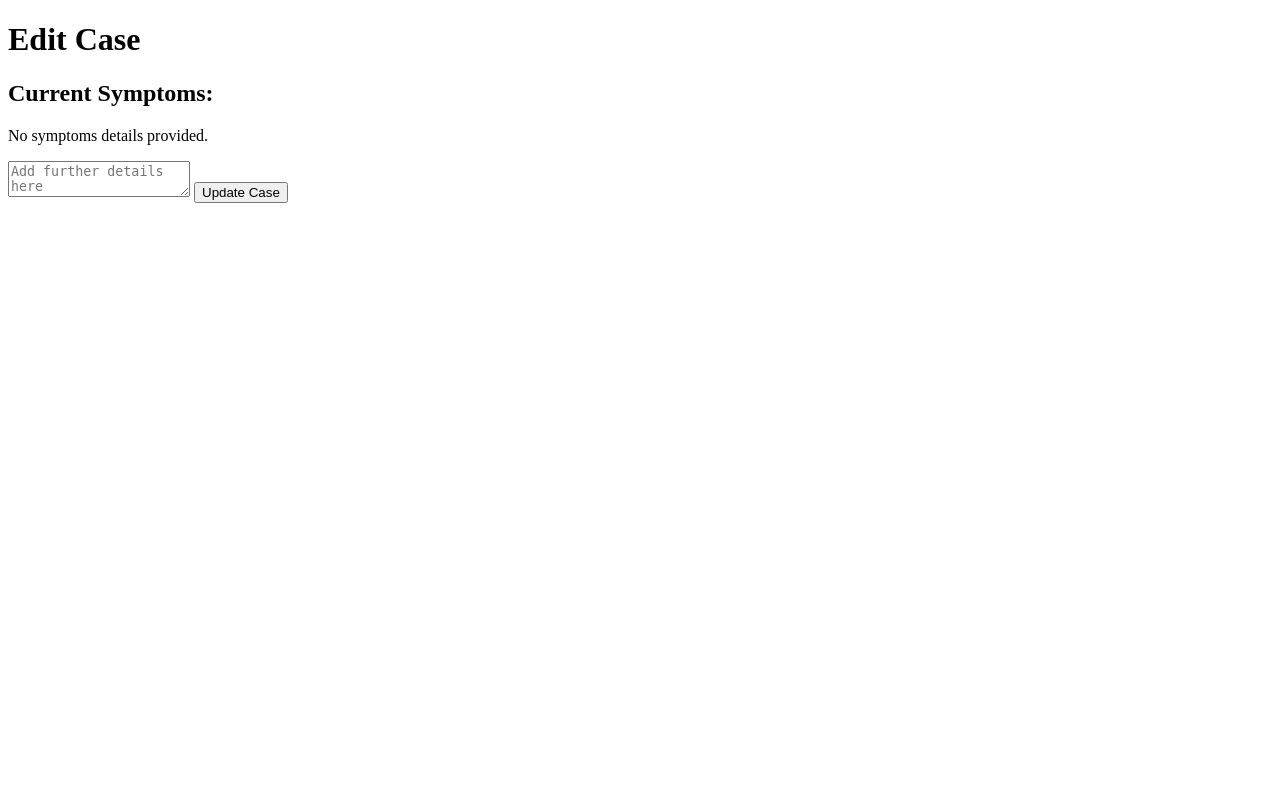
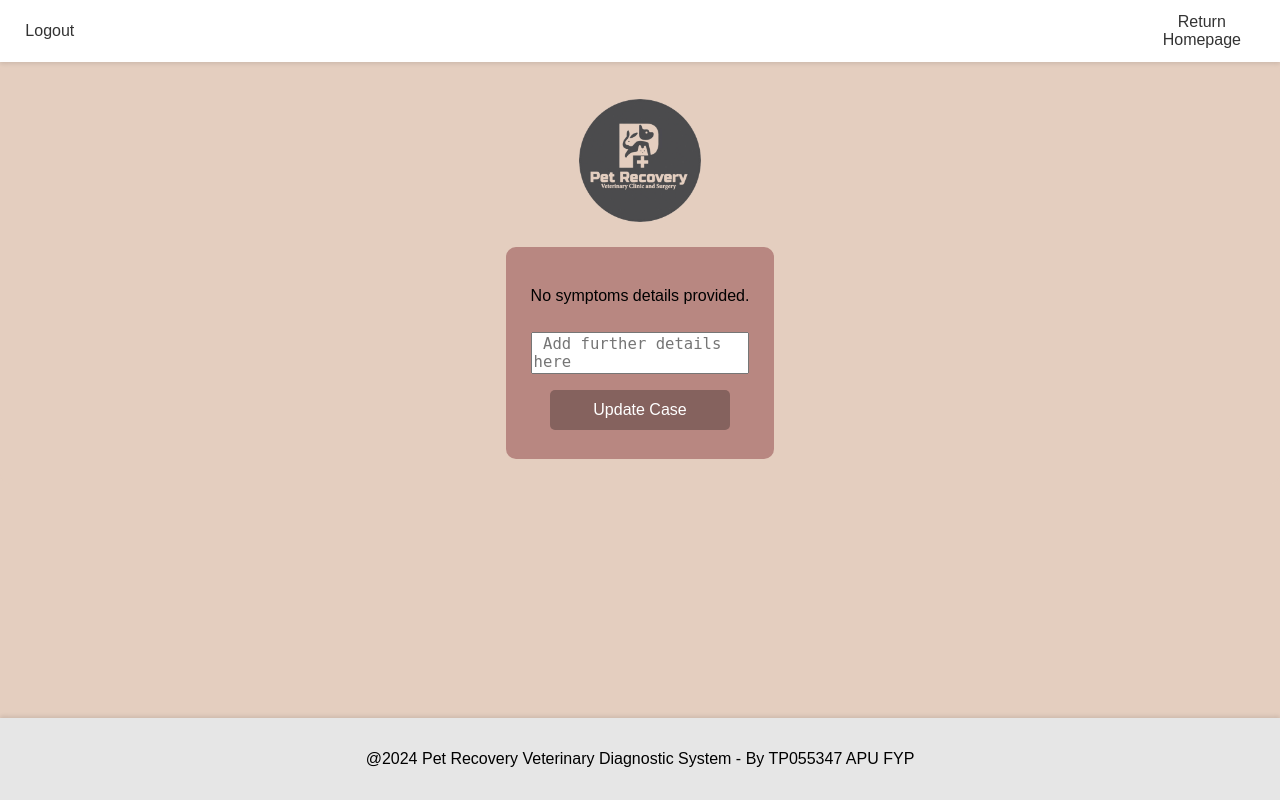
Before and after one commit to Weixin07/PR-Veterinary-Diagnosis-System, a Flask app: template templates/edit_case.html in a window 1280 px wide. Run offline with Flask 3, Linux system fonts and the light colour scheme; the template is opened without the code that fills it, so the values that code supplies are empty.

Commit message:
editcase design success

```diff
--- a/static/style.css
+++ b/static/style.css
@@ -23,16 +23,17 @@ body {
 /* Header styles */
 .header {
     background-color: #FFFFFF;
-    padding: 1%; /* Flexible padding based on the width of the screen */
-    position: fixed;
+    position: relative; /* Removed 'fixed' to keep it in the flow of the document */
+    width: 100%; /* Full width */
     top: 0;
-    left: 0;
-    right: 0; /* Ensure full width */
     box-shadow: 0 2px 4px rgba(0, 0, 0, 0.1);
     display: flex;
     justify-content: space-between; /* Space between logout link and navigation */
     align-items: center;
-    z-index: 1000;
+    padding: 1%; /* This will ensure that padding is included in height calculation */
+    clear: both; /* Clear any floats */
+    z-index: 2;
+    margin-bottom: -3%; /* Push footer to the bottom */
 }
 
 /* Styles for logout link */
@@ -311,3 +312,46 @@ label {
     height: 85vh; /* This will take the full height of the viewport */
     box-sizing: border-box; /* Make sure padding doesn't affect the final width/height */
 }
+
+/* Styles specific for edit_case page */
+.edit-case {
+    /* Add the same styling as .veterinarian but for edit-case */
+    width: fit-content;
+    margin: auto; /* Center the container on the page */
+    padding: 2%;
+    background-color: #B88781; /* You can choose a different color if you like */
+    border-radius: 10px;
+    display: flex;
+    flex-direction: column;
+    align-items: center;
+    box-sizing: border-box; /* Make sure padding doesn't affect the final width/height */
+}
+
+/* Textarea adjustments to match input fields */
+.case-textarea {
+    margin-top: 5%;
+    display: flex; /* Aligns children (label and input) in a row */
+    align-items: center; /* Centers children vertically */
+    margin-bottom: 2%; /* Space between each input field container */
+    width: 100%; /* Make input field take up the entire width of .login-box */
+    font-size: larger;
+    resize: none;
+}
+
+.case-textarea:focus {
+    outline: none;
+    border-color: #B88781; /* Highlight color on focus */
+}
+
+.symptom-list {
+    list-style: none;
+    width: 100%; /* Match the case-container width */
+    padding: 0;
+    margin: 0; /* Removes default margin */
+}
+
+.symptom-item {
+    padding: 2%; /* Padding inside each item */
+    color: #fff; /* Dark text for readability */
+    font-size: larger;
+}
--- a/templates/edit_case.html
+++ b/templates/edit_case.html
@@ -3,24 +3,42 @@
 <head>
     <meta charset="UTF-8">
     <title>Edit Case - Veterinarian</title>
+    <link rel="stylesheet" href="{{ url_for('static', filename='style.css') }}">
 </head>
-<body>
-    <h1>Edit Case</h1>
+<body class="body">
+    <header class="header">
+        <a href="{{ url_for('logout') }}" class="logout-link">Logout</a>
+        <nav><a href="{{ url_for('home_page') }}">Return Homepage</a></nav>
+    </header>
+
+    <div class="main-content">
+        <div class="case-container">
+            <img src="{{ url_for('static', filename='images/logo.png') }}" alt="Pet Recovery Logo" class="logo other-logo">
+
+            <div class="case-container edit-case">
                 <form action="{{ url_for('edit_case', query_id=query.QResultID) }}" method="post">
-        <div>
-            <h2>Current Symptoms:</h2>
                         {% if query.Query %}
-                <ul>
+                            <ul class="symptom-list">
                                 {% for item in query.Query.split(', ') %}
-                        <li>{{ item }}</li>
+                                    <li class="symptom-item">{{ item }}</li>
                                 {% endfor %}
                             </ul>
                         {% else %}
                             <p>No symptoms details provided.</p>
                         {% endif %}
+                    <div class="input-field">
+                        <textarea name="additional_info" placeholder=" Add further details here" required class="case-textarea"></textarea>
                     </div>
-        <textarea name="additional_info" placeholder="Add further details here" required></textarea>
-        <button type="submit">Update Case</button>
+                    <div class="login-button-container">
+                        <button type="submit" class="new-case-button">Update Case</button>
+                    </div>
                 </form>
+            </div>
+        </div>
+    </div>
+
+    <footer class="footer">
+        @2024 Pet Recovery Veterinary Diagnostic System - By TP055347 APU FYP
+    </footer>
 </body>
 </html>
```
Lines whose indentation alone changed are shown as unchanged.
